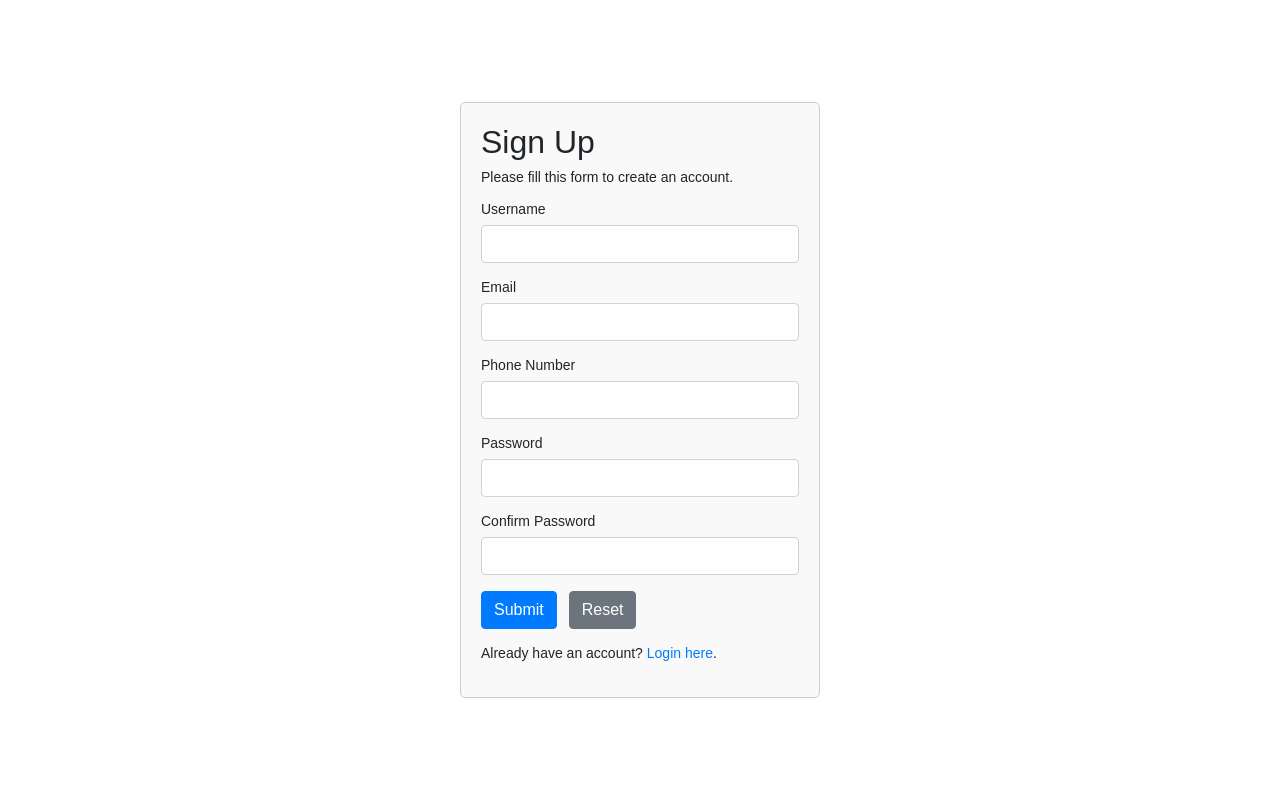
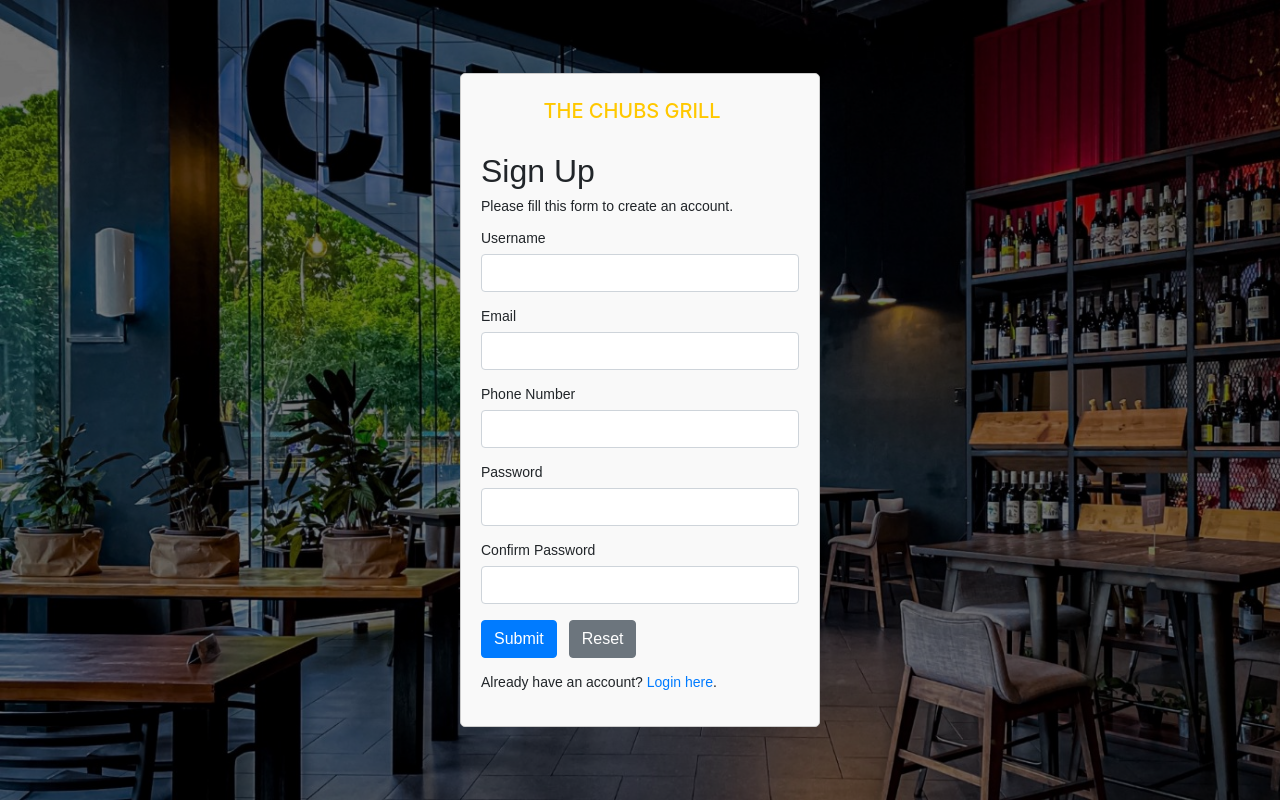
Before and after one commit to shuaixiannn/Group, a PHP site: page /HomePage/membershiplogin/register.php in a window 1280 px wide. Run offline with PHP 8.4, Linux system fonts and the light colour scheme.

Commit message:
Update register.php

```diff
--- a/HomePage/membershiplogin/register.php
+++ b/HomePage/membershiplogin/register.php
@@ -123,12 +123,46 @@ if($_SERVER["REQUEST_METHOD"] == "POST"){
     <title>Sign Up</title>
     <link rel="stylesheet" href="https://stackpath.bootstrapcdn.com/bootstrap/4.5.2/css/bootstrap.min.css">
     <style>
+        body {
+        font: 14px sans-serif;
+        display: flex;
+        justify-content: center;
+        align-items: center;
+        height: 80vh;
+        background-image: url("../assets/img/header-bg.jpg"); /* Replace 'path/to/your/image.jpg' with the actual path to your background image */
+        background-size: cover;
+        background-repeat: no-repeat;
+        background-attachment: fixed;
+        position: relative; /* Add this to position pseudo-element relative to the body */
+    }
+
+    body::before {
+        content: "";
+        background-color: rgba(0, 0, 0, 0.5); /* Adjust the last value (0.5) to control the darkness; 0 is fully transparent, 1 is fully opaque */
+        position: absolute;
+        top: 0;
+        left: 0;
+        width: 100%;
+        height: 100%;
+    }
+
+    .wrapper {
+        width: 360px;
+        padding: 20px;
+        border: 1px solid #ccc;
+        border-radius: 5px;
+        background-color: #f9f9f9;
+        position: relative; /* Add this to ensure content is above the overlay */
+    }
          body{ font: 14px sans-serif; display: flex; justify-content: center; align-items: center; height: 100vh; }
         .wrapper{ width: 360px; padding: 20px; border: 1px solid #ccc; border-radius: 5px; background-color: #f9f9f9; }
     </style>
 </head>
 <body>
     <div class="wrapper">
+        <div class="form-group text-center"> <!-- Centered div -->
+            <h1 class="navbar-brand" style="font-family: 'Montserrat', -apple-system, BlinkMacSystemFont, 'Segoe UI', Roboto, 'Helvetica Neue', Arial, sans-serif, 'Apple Color Emoji', 'Segoe UI Emoji', 'Segoe UI Symbol', 'Noto Color Emoji'; color: #ffc800;">THE CHUBS GRILL</h1>
+        </div>
         <h2>Sign Up</h2>
         <p>Please fill this form to create an account.</p>
         <form action="<?php echo htmlspecialchars($_SERVER["PHP_SELF"]); ?>" method="post">
```
